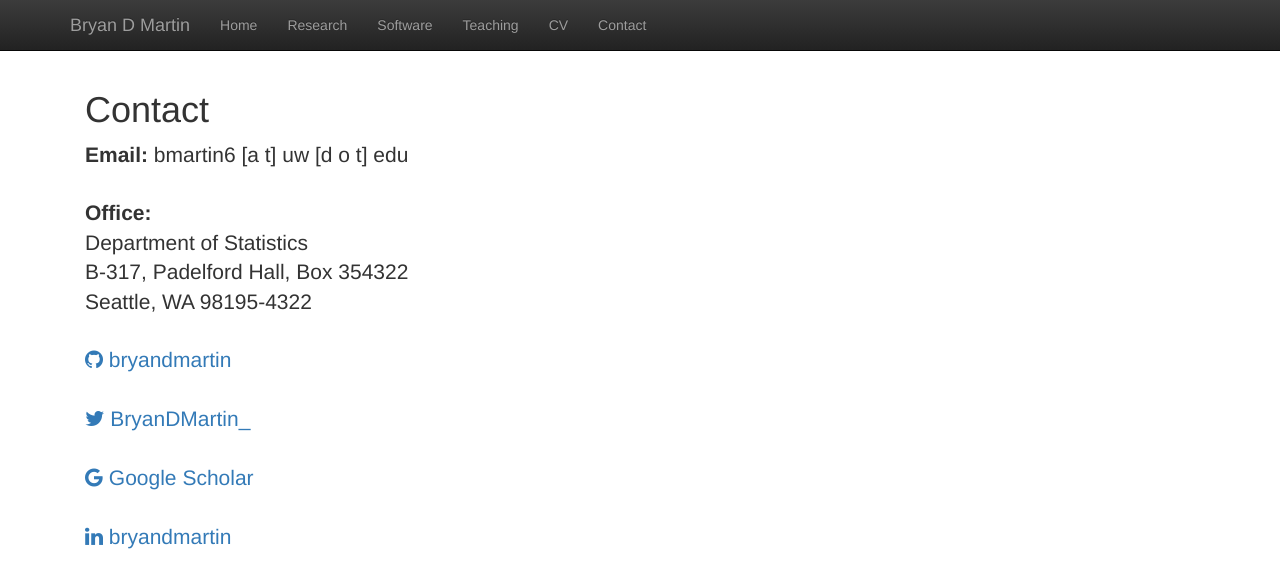
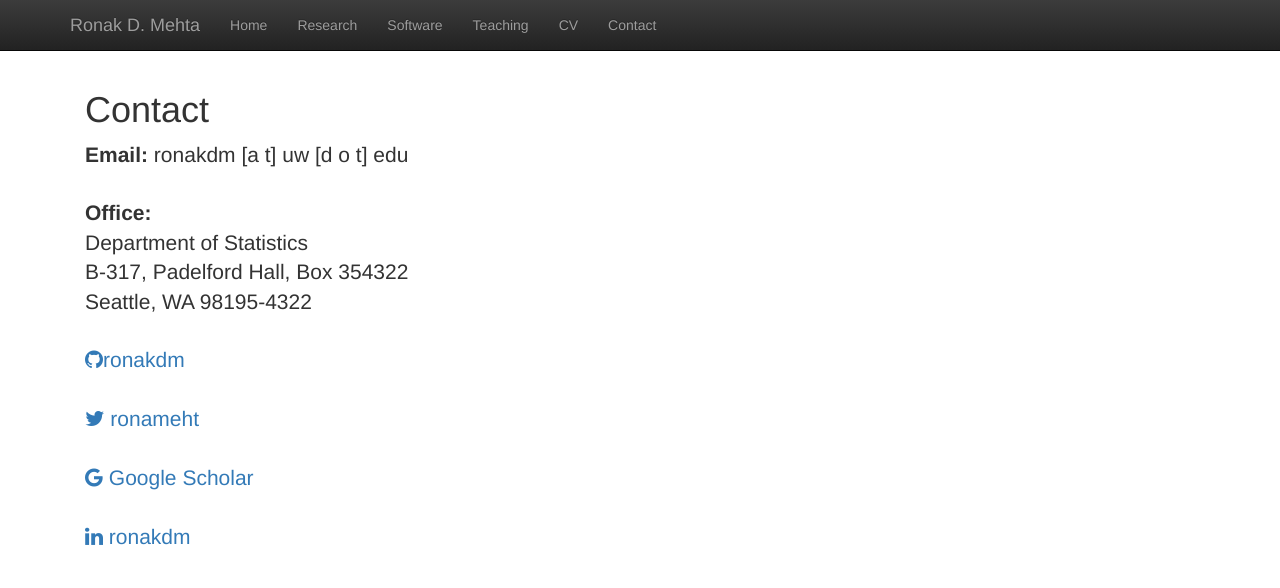
Before and after one commit to shreyap18/shreyap18.github.io, a Jekyll site: the page built from contact.html, in a window 1280 px wide. Shown: the top 588 px of the page. Built offline with Jekyll 4.4.1, drawn with Linux system fonts in a browser that asks for light colours; nearby versions of some CDN libraries; library files that are not in the unit come from our copies.

Commit message:
Added CV and more contacts.

```diff
--- a/_config.yml
+++ b/_config.yml
@@ -1,13 +1,13 @@
 ###########
 # site.url, site.title
 
-title: 'Bryan D Martin'
+title: 'Ronak D. Mehta'
 
 ## note:
 #  use site.path in your templates to make it work for both protocols e.g. http and https
 #  use site.url only inside the web feed template (e.g. requires full url incl. protocol)
 path: ""
-url:  'http://bryandmartin.github.io/'
+url:  'http://ronakdm.github.io/'
 
 
 ########
--- a/contact.html
+++ b/contact.html
@@ -6,7 +6,7 @@ title: 'Contact'
 <h1 style="margin-top:0;">Contact</h1>
 
 <p class="lead">
-  <strong>Email:</strong> bmartin6 [a t] uw [d o t] edu <br />
+  <strong>Email:</strong> ronakdm [a t] uw [d o t] edu <br />
 
   <br />
 
@@ -16,13 +16,13 @@ title: 'Contact'
   Seattle, WA 98195-4322 <br />
 
   <br />
-  <a href="https://github.com/ronakdm"><i class="fa fa-github" aria-hidden="true"></i> bryandmartin</a> <br />
+  <a href="https://github.com/ronakdm"><i class="fa fa-github" aria-hidden="true"></i>ronakdm</a> <br />
   <br />
-  <a href="https://twitter.com/ronameht"><i class="fa fa-twitter" aria-hidden="true"></i> BryanDMartin_</a> <br />
+  <a href="https://twitter.com/ronameht"><i class="fa fa-twitter" aria-hidden="true"></i> ronameht</a> <br />
   <br />
   <a href="https://scholar.google.com/citations?user=xrUVILAAAAAJ&hl=en"><i class="fa fa-google" aria-hidden="true"></i>
     Google Scholar </a> <br />
   <br />
-  <a href="https://www.linkedin.com/in/ronakdm/"><i class="fa fa-linkedin" aria-hidden="true"></i> bryandmartin</a>
+  <a href="https://www.linkedin.com/in/ronakdm/"><i class="fa fa-linkedin" aria-hidden="true"></i> ronakdm</a>
   <br />
 </p>
--- a/index.html
+++ b/index.html
@@ -45,11 +45,11 @@ title: 'Ronak D. Mehta'
   <div style="position: relative; bottom: -30px;">
     <center>
       <p class="lead">
-        <a href="https://github.com/bryandmartin"><i class="fa fa-github" aria-hidden="true"></i> bryandmartin </a>
+        <a href="https://github.com/ronakdm"><i class="fa fa-github" aria-hidden="true"></i> bryandmartin </a>
         &nbsp;&nbsp;|&nbsp;&nbsp;
-        <a href="https://twitter.com/BryanDMartin_"><i class="fa fa-twitter" aria-hidden="true"></i> BryanDMartin_ </a>
+        <a href="https://twitter.com/ronameht"><i class="fa fa-twitter" aria-hidden="true"></i> BryanDMartin_ </a>
         &nbsp;&nbsp;|&nbsp;&nbsp;
-        <a href="https://scholar.google.com/citations?user=FdKKjKUAAAAJ"> Google Scholar </a>
+        <a href="https://scholar.google.com/citations?user=xrUVILAAAAAJ&hl=en"> Google Scholar </a>
       </p>
     </center>
   </div>
```
Also changed, not shown: cv.html (+4 -4 lines), 3 other files.
